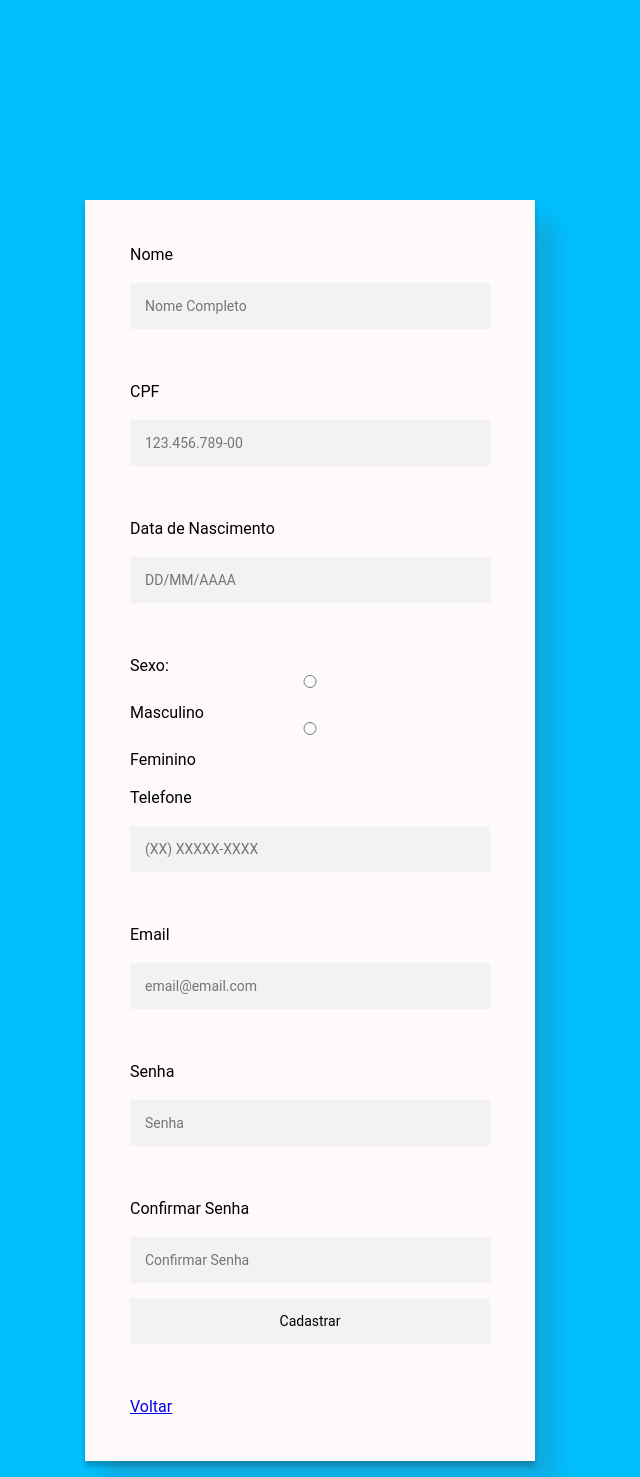
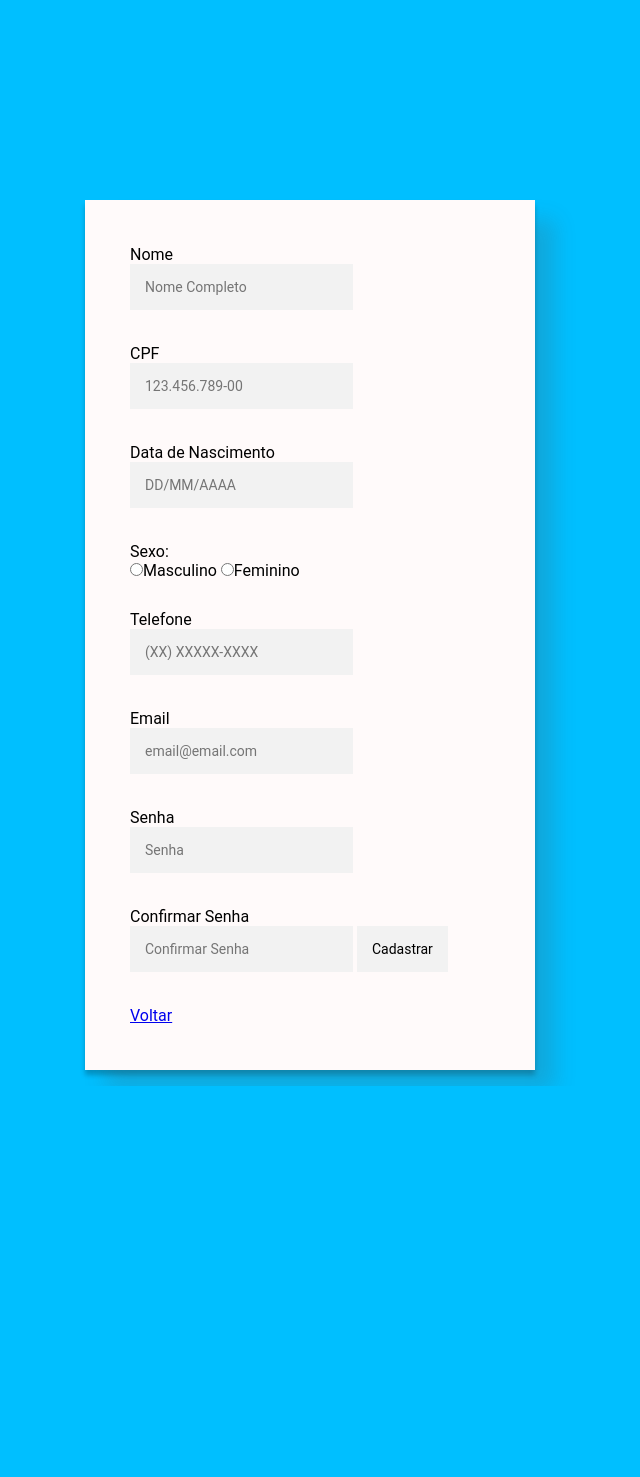
Before and after one commit to PedroViniciusBarros/hospital_liberdade, a PHP site: page /cadastro.html in a window 1280 px wide. Shown: the whole page, without its empty margins (330-970 px from the left). After the commit the page ends 1086 px from the top, so only its background shows below. Run offline with PHP 8.4, Linux system fonts and the light colour scheme.

Commit message:
retirando o width do cadastro

```diff
--- a/css/cadastro.css
+++ b/css/cadastro.css
@@ -1,10 +1,3 @@
-
-.right-inner-container{
-  display: flex;
-  flex-direction: column;
-  justify-content: center;
-}
-
 form {
     background: #FFFAFA;
     margin-left: auto;
@@ -12,18 +5,18 @@ form {
     margin-right: auto;
     max-width: 360px;
     padding: 45px;
-    text-align: centerS;
+    /* text-align: center; */
     box-shadow: 20px 20px 20px 0 rgba(80, 80, 80, 0.2), 0 5px 5px 0 rgba(0, 0, 0, 0.24);
   }
   body {
     background: #00BFFF;
     font-family: "Roboto", sans-serif;
   }
-  form input {
+   form input {
     font-family: "Roboto", sans-serif;
     outline: 0;
     background: #f2f2f2;
-    width: 100%;
+    /* width: 100%; */
     border: 0;
     margin: 0 0 15px;
     padding: 15px;
```
